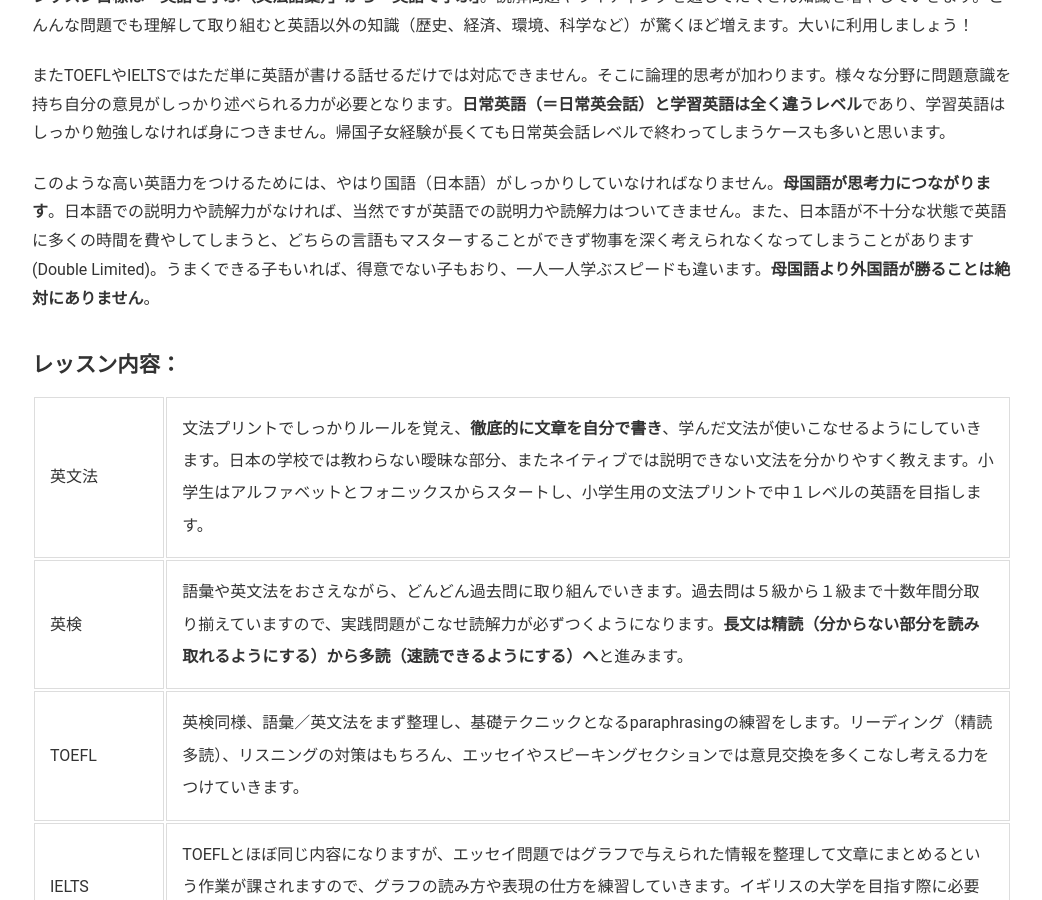
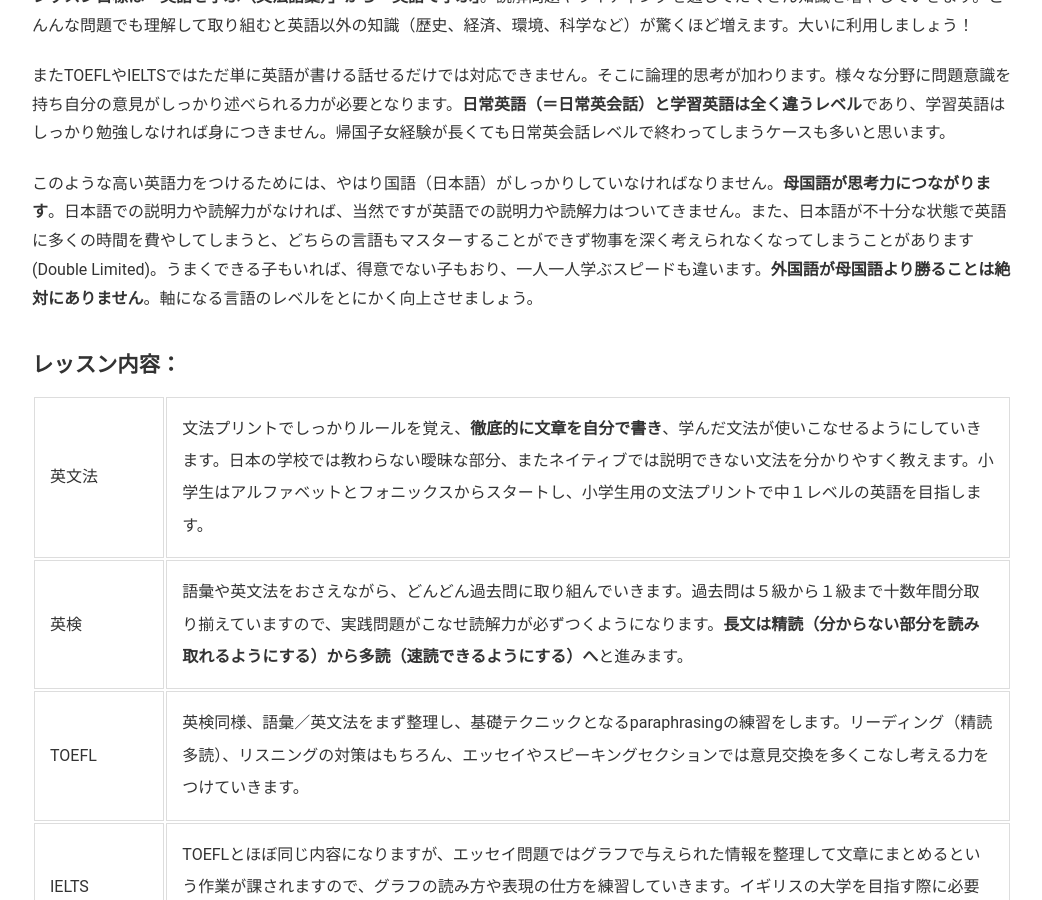
Before and after one commit to phocean/akispace, a Jekyll site: the page built from lessons.md, in a window 1280 px wide and 900 px high, scrolled down 881 px. Shown: the whole window, without its empty margins (118-1160 px from the left). Built offline with Jekyll 4.4.1, drawn with Linux system fonts in a browser that asks for light colours.

Commit message:
Update lessons.md

```diff
--- a/lessons.md
+++ b/lessons.md
@@ -26,7 +26,7 @@
 
 またTOEFLやIELTSではただ単に英語が書ける話せるだけでは対応できません。そこに論理的思考が加わります。様々な分野に問題意識を持ち自分の意見がしっかり述べられる力が必要となります。**日常英語（＝日常英会話）と学習英語は全く違うレベル**であり、学習英語はしっかり勉強しなければ身につきません。帰国子女経験が長くても日常英会話レベルで終わってしまうケースも多いと思います。
 
-このような高い英語力をつけるためには、やはり国語（日本語）がしっかりしていなければなりません。**母国語が思考力につながります**。日本語での説明力や読解力がなければ、当然ですが英語での説明力や読解力はついてきません。また、日本語が不十分な状態で英語に多くの時間を費やしてしまうと、どちらの言語もマスターすることができず物事を深く考えられなくなってしまうことがあります(Double Limited)。うまくできる子もいれば、得意でない子もおり、一人一人学ぶスピードも違います。**母国語より外国語が勝ることは絶対にありません**。
+このような高い英語力をつけるためには、やはり国語（日本語）がしっかりしていなければなりません。**母国語が思考力につながります**。日本語での説明力や読解力がなければ、当然ですが英語での説明力や読解力はついてきません。また、日本語が不十分な状態で英語に多くの時間を費やしてしまうと、どちらの言語もマスターすることができず物事を深く考えられなくなってしまうことがあります(Double Limited)。うまくできる子もいれば、得意でない子もおり、一人一人学ぶスピードも違います。**外国語が母国語より勝ることは絶対にありません**。軸になる言語のレベルをとにかく向上させましょう。
 
 <h4>レッスン内容：</h4>
 
```
